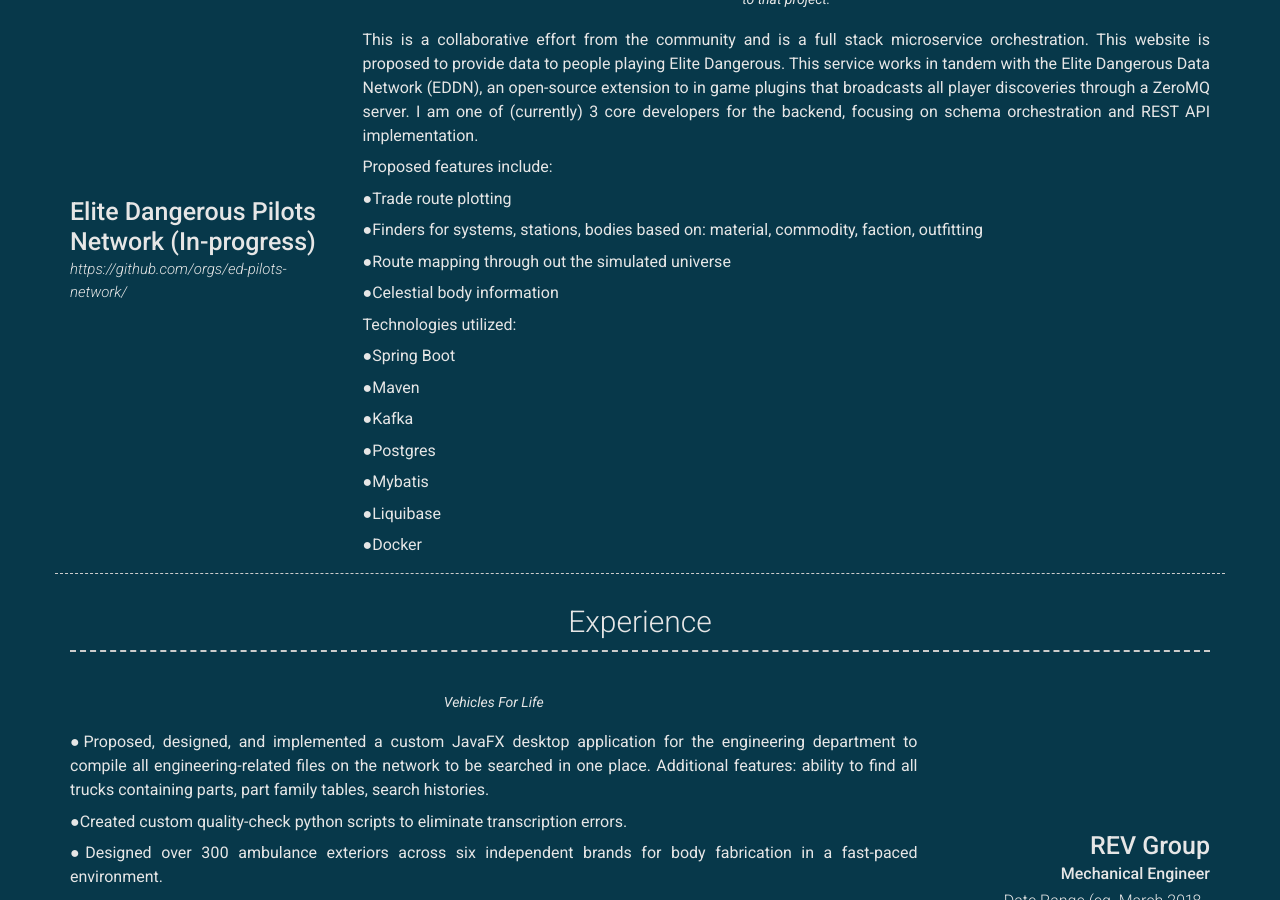
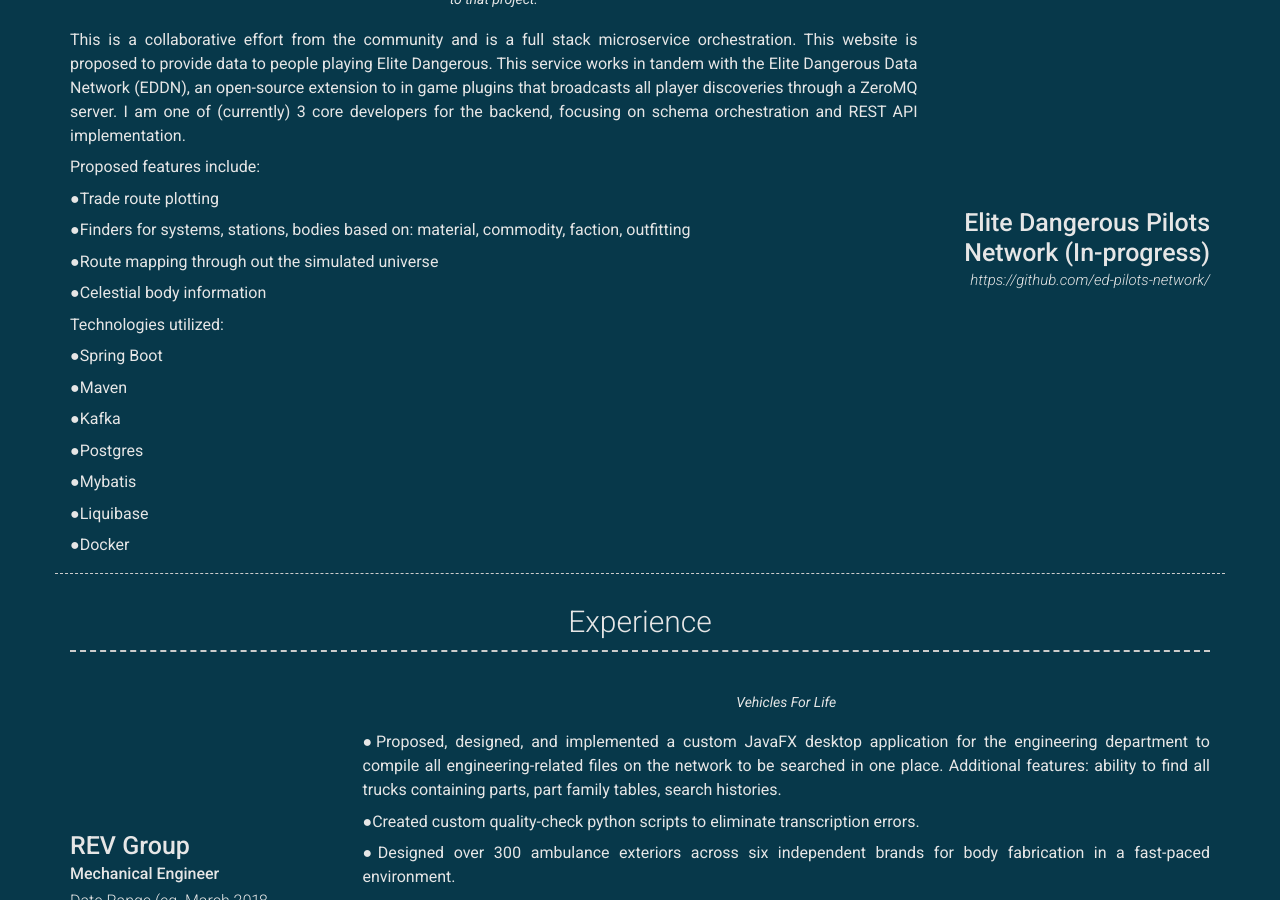
Before and after one commit to Daniel-J-Mason/Daniel-J-Mason.github.io, a Jekyll site: the page built from index.md, in a window 1280 px wide and 900 px high, scrolled down 1861 px. Built offline with Jekyll 4.4.1, drawn with Linux system fonts in a browser that asks for light colours; nearby versions of some CDN libraries; some of the changed lines change nothing that is shown.

Commit message:
Left/Right rearrange Custom link url test

```diff
--- a/_config.yml
+++ b/_config.yml
@@ -38,7 +38,7 @@
 additional_links:
 - title: My Resume
 #  icon: Font Awesome brand icon name (eg. fab fa-twitter) (https://fontawesome.com/icons?d=gallery&s=brands&m=free)
-  url: Link url (eg. https://google.com)
+  url: /images/rest-demo.png
 # - title: another link
 #   icon: font awesome brand icon name (eg. fab fa-twitter) (https://fontawesome.com/icons?d=gallery&s=brands&m=free)
 #   url: Link url (eg. https://google.com)
@@ -120,12 +120,12 @@
             ●Maven
 
             ●Launch4j
-      - layout: left
+      - layout: right
         border: weak  # Value of `weak` will display a weak border below this item. # Any
         # other value (or no value) means no border will be displayed
         title: Elite Dangerous Pilots Network (In-progress)
-        link: https://github.com/orgs/ed-pilots-network/
-        link_text: https://github.com/orgs/ed-pilots-network/
+        link: https://github.com/ed-pilots-network/
+        link_text: https://github.com/ed-pilots-network/
         additional_links:
           - title: Game website
             url: https://www.elitedangerous.com/
@@ -177,7 +177,7 @@
   - title: Experience
     layout: list
     content:
-      - layout: right
+      - layout: left
         title: REV Group
         sub_title: Mechanical Engineer
         caption: Date Range (eg. March 2018 - present)
```
